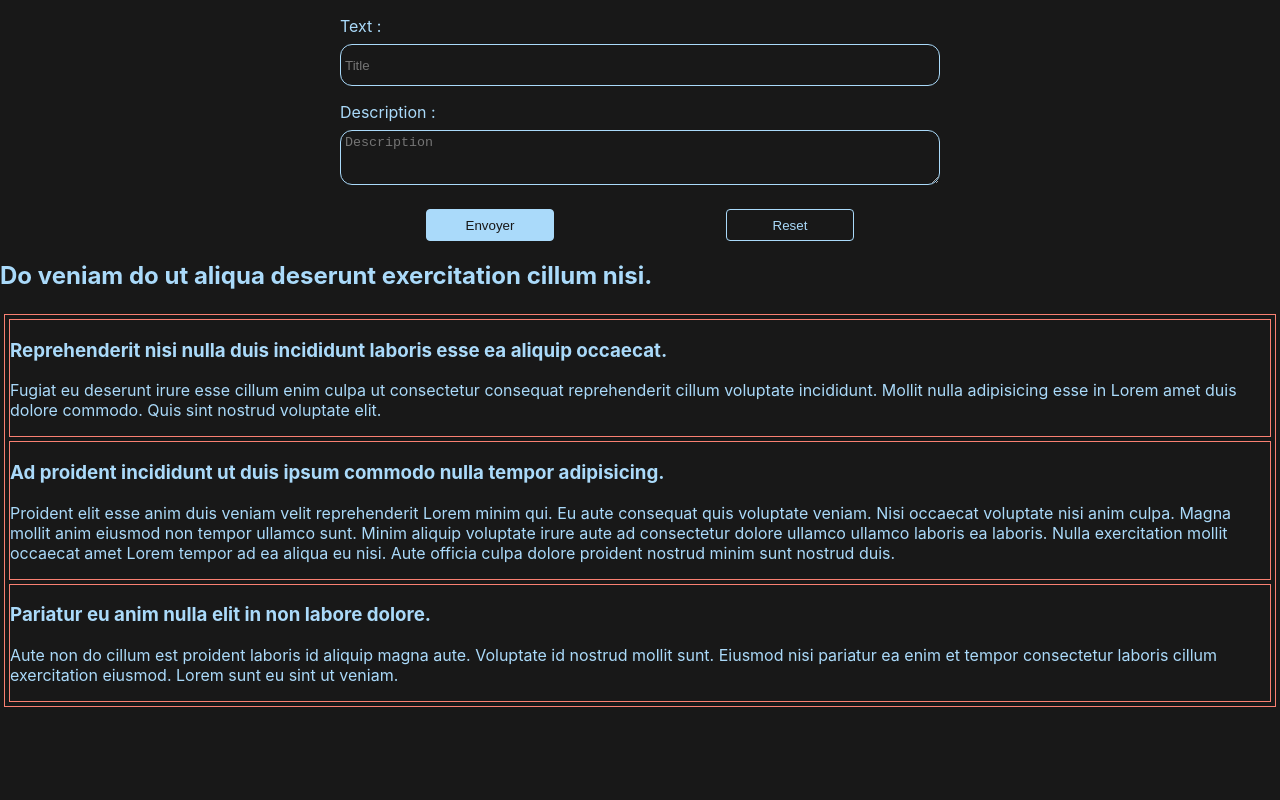
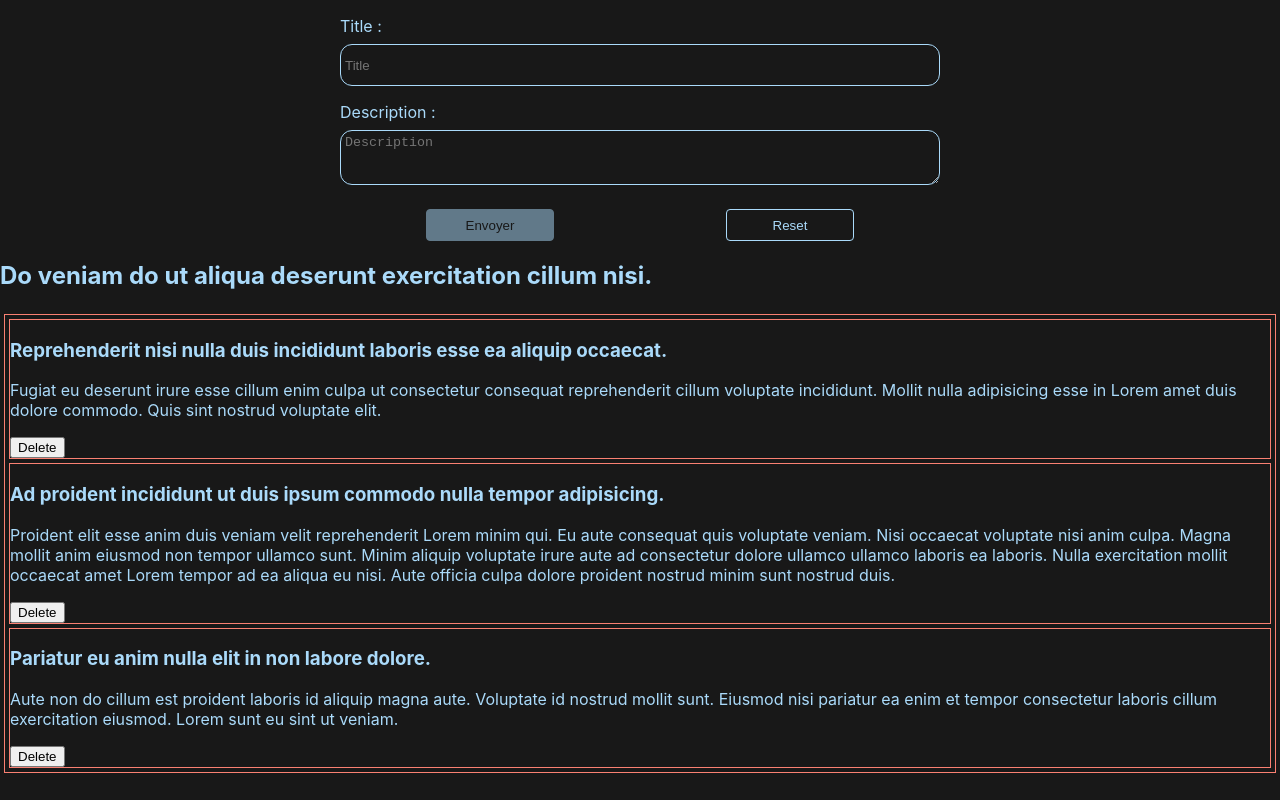
Before and after one commit to RShw/react-app-course, a React (Create React App) app: page / in a window 1280 px wide. Built offline with nearby package versions, Linux system fonts and the light colour scheme; the HTML template or start-up script is replaced by a standard one.

Commit message:
State 1 : Fin du TP

```diff
--- a/src/App.js
+++ b/src/App.js
@@ -1,10 +1,11 @@
+import React, {useState} from "react";
 import { styles } from "./styles"
 import ListImage from "./components/ListImage";
 import FormImage from "./components/FormImage";
 
 function App() {
 
-  const listImage = [
+  const initialState = [
       {
           title: "Reprehenderit nisi nulla duis incididunt laboris esse ea aliquip occaecat.",
           description: "Fugiat eu deserunt irure esse cillum enim culpa ut consectetur consequat reprehenderit cillum voluptate incididunt. Mollit nulla adipisicing esse in Lorem amet duis dolore commodo. Quis sint nostrud voluptate elit."
@@ -19,10 +20,12 @@ function App() {
       },
   ]
 
+  const [data, setData] = useState(initialState)
+
   return (
     <div style={styles.container}>
-      <FormImage />
-      <ListImage data={listImage}/>
+      <FormImage setData={setData} data={data}/>
+      <ListImage data={data} setData={setData}/>
     </div>
   );
 }
--- /dev/null
+++ b/src/components/Counter/styles.js
@@ -0,0 +1,5 @@
+export const styles = {
+    text: {
+        color: "#aadafa",
+    }
+}
--- a/src/components/FormImage/index.js
+++ b/src/components/FormImage/index.js
@@ -1,32 +1,77 @@
-import React from 'react'
+import React, {useState, useEffect} from 'react'
 import { styles } from './styles'
 
-export default function FormImage() {
+export default function FormImage({
+  setData,
+  data,
+}) {
+
+  const [title, setTitle] = useState("")
+  const [description, setDescription] = useState("")
+  const [isButtonActive, setIsButtonActive] = useState(false)
+
+  useEffect(() => {
+    title && description ? setIsButtonActive(true) : setIsButtonActive(false)
+  }, [title, description])
+
+  function updateTitle(e) {
+    setTitle(e.target.value)
+  }
+
+  function updateDescription(e) {
+    setDescription(e.target.value)
+  }
+
+  function onReset() {
+    setTitle("")
+    setDescription("")
+  }
+
+  function onSubmit(e){
+    e.preventDefault()
+    setData([
+      ...data,
+      ...[{
+        title: title,
+        description: description
+      }]
+    ])
+    setDescription("")
+    setTitle("")
+  }
 
   return (
     <div style={styles.formContainer}>
-        <form style={styles.form}>
+        <form onSubmit={onSubmit} style={styles.form}>
 
-            <label htmlFor={"title"} style={styles.label}>text :</label>
+            <label htmlFor={"title"} style={styles.label}>title :</label>
             <input
               id={"title"}
               type='text'
+              value={title}
               style={styles.input}
               placeholder='Title'
+              onChange={updateTitle}
             />
 
             <label htmlFor={"description"} style={styles.label}>description :</label>
             <textarea
               id={"description"}
               type='text'
+              value={description}
               style={{...styles.input, ...styles.textarea}}
               rows={3}
               placeholder='Description'
+              onChange={updateDescription}
             />
 
             <div style={styles.buttonContainer}>
-              <button style={{...styles.button, ...styles.buttonImportant}}>Envoyer</button>
-              <button style={styles.button}>Reset</button>
+              {!isButtonActive ?
+                <button disabled={true} style={{...styles.button, ...styles.buttonImportant, ...styles.buttonDisable}}>Envoyer</button>
+              :
+                <button type='submit' style={{...styles.button, ...styles.buttonImportant}}>Envoyer</button>
+              }
+              <button style={styles.button} onClick={onReset}>Reset</button>
             </div>
 
         </form>
--- a/src/components/FormImage/styles.js
+++ b/src/components/FormImage/styles.js
@@ -44,5 +44,8 @@ export const styles = {
     buttonImportant: {
         backgroundColor: "#aadafa",
         color: "#181818",
+    },
+    buttonDisable: {
+        opacity: "0.5"
     }
 }
--- a/src/components/ListImage/index.js
+++ b/src/components/ListImage/index.js
@@ -3,14 +3,22 @@ import { styles } from './styles'
 import ListImageItem from '../ListImageItem'
 import WrapperComponent from '../WrapperComponent'
 
-export default function ListImage({data}) {
+export default function ListImage({data, setData}) {
 
     return (
         <>
             <h2 style={styles.title}>Do veniam do ut aliqua deserunt exercitation cillum nisi.</h2>
             <WrapperComponent>
-                {data.map(item => (
-                    <ListImageItem imageUrl={item.imageUrl} alt={item.alt} title={item.title} description={item.description} />
+                {data.map((item, index) => (
+                    <ListImageItem
+                        imageUrl={item.imageUrl}
+                        alt={item.alt}
+                        title={item.title}
+                        description={item.description}
+                        index={index}
+                        data={data}
+                        setData={setData}
+                    />
                 ))}
             </WrapperComponent>
         </>
--- a/src/components/ListImageItem/index.js
+++ b/src/components/ListImageItem/index.js
@@ -2,11 +2,24 @@ import React from 'react'
 import { styles } from './styles'
 import WrapperComponent from '../WrapperComponent'
 
-export default function ListImageItem({imageUrl, alt, title, description}) {
+export default function ListImageItem({
+  title,
+  description,
+  index,
+  data,
+  setData
+}) {
+
+  function onButtonClick(){
+    data.splice(index, 1)
+    setData([...data])
+  }
+
   return (
     <WrapperComponent>
         <h3 style={styles.title}>{title}</h3>
         <p style={styles.description}>{description}</p>
+        <button onClick={onButtonClick}>Delete</button>
     </WrapperComponent>
   )
 }
```
Also changed, not shown: src/components/Counter/index.js (added, +15 -0 lines).
